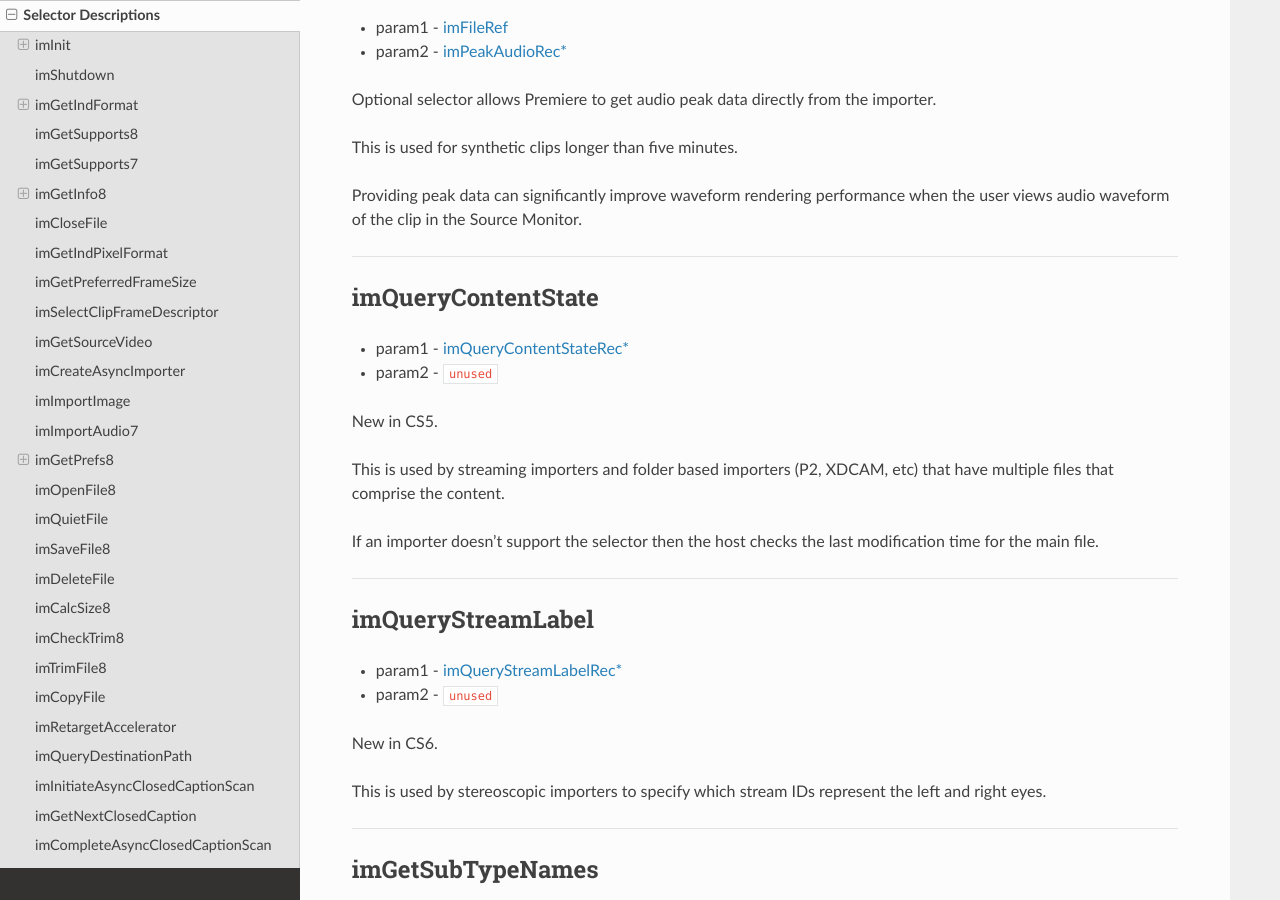
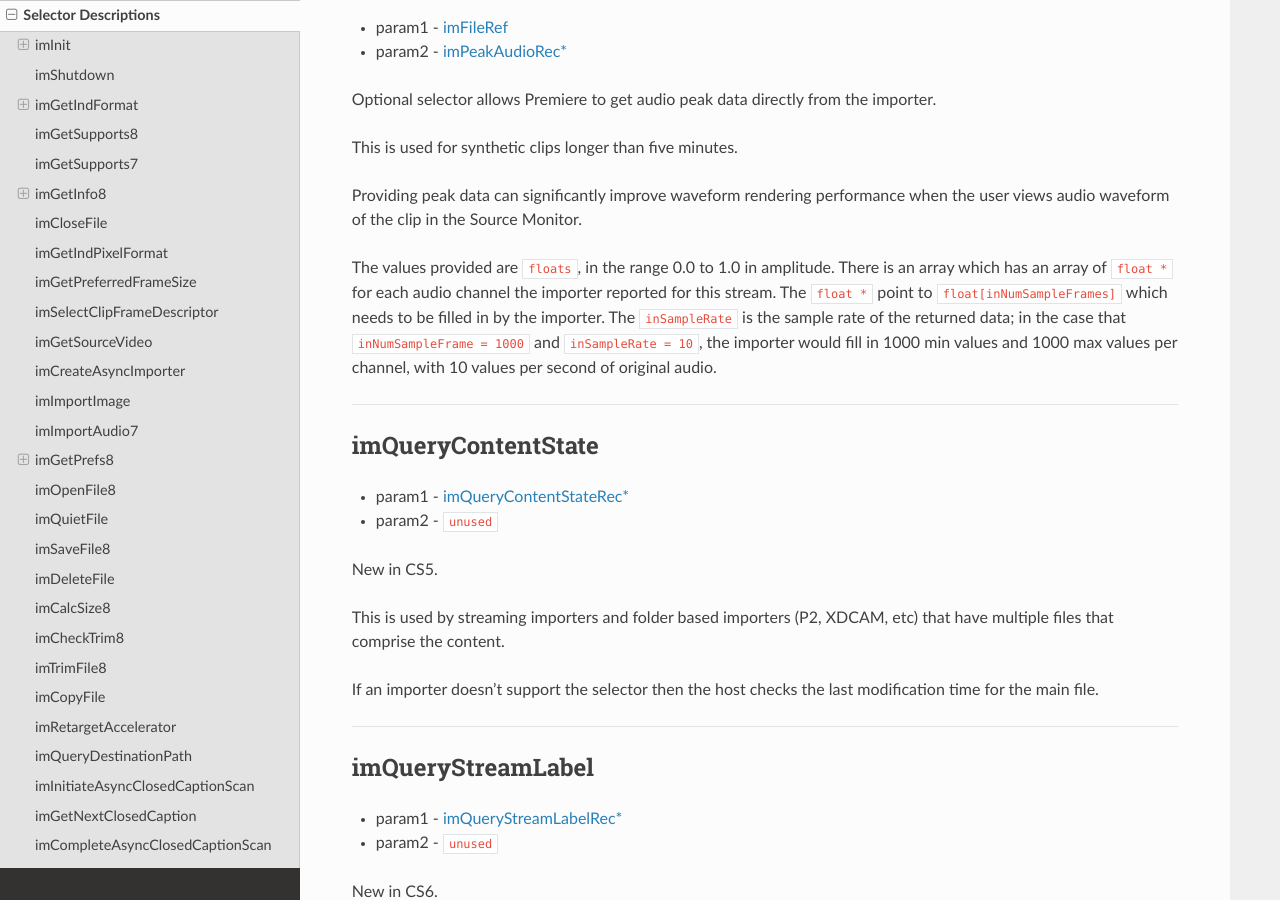
Before and after one commit to docsforadobe/premiere-plugin-guide, a Sphinx documentation site: the page built from docs/importers/selector-descriptions.rst, in a window 1280 px wide and 900 px high, scrolled down 14303 px. Built offline with Sphinx 7.4.7 and the Read the Docs theme 2.0.0, drawn with Linux system fonts in a browser that asks for light colours.

Commit message:
imGetPeakAudio
Added usage discussion to imGetPeakAudio.

```diff
--- a/docs/importers/selector-descriptions.rst
+++ b/docs/importers/selector-descriptions.rst
@@ -704,6 +704,8 @@ This is used for synthetic clips longer than five minutes.
 
 Providing peak data can significantly improve waveform rendering performance when the user views audio waveform of the clip in the Source Monitor.
 
+The values provided are ``floats``, in the range 0.0 to 1.0 in amplitude. There is an array which has an array of ``float *`` for each audio channel the importer reported for this stream. The ``float *`` point to ``float[inNumSampleFrames]`` which needs to be filled in by the importer. The ``inSampleRate`` is the sample rate of the returned data; in the case that ``inNumSampleFrame = 1000`` and ``inSampleRate = 10``, the importer would fill in 1000 min values and 1000 max values per channel, with 10 values per second of original audio.
+
 ----
 
 .. _importers/selector-descriptions.imQueryContentState:
```
